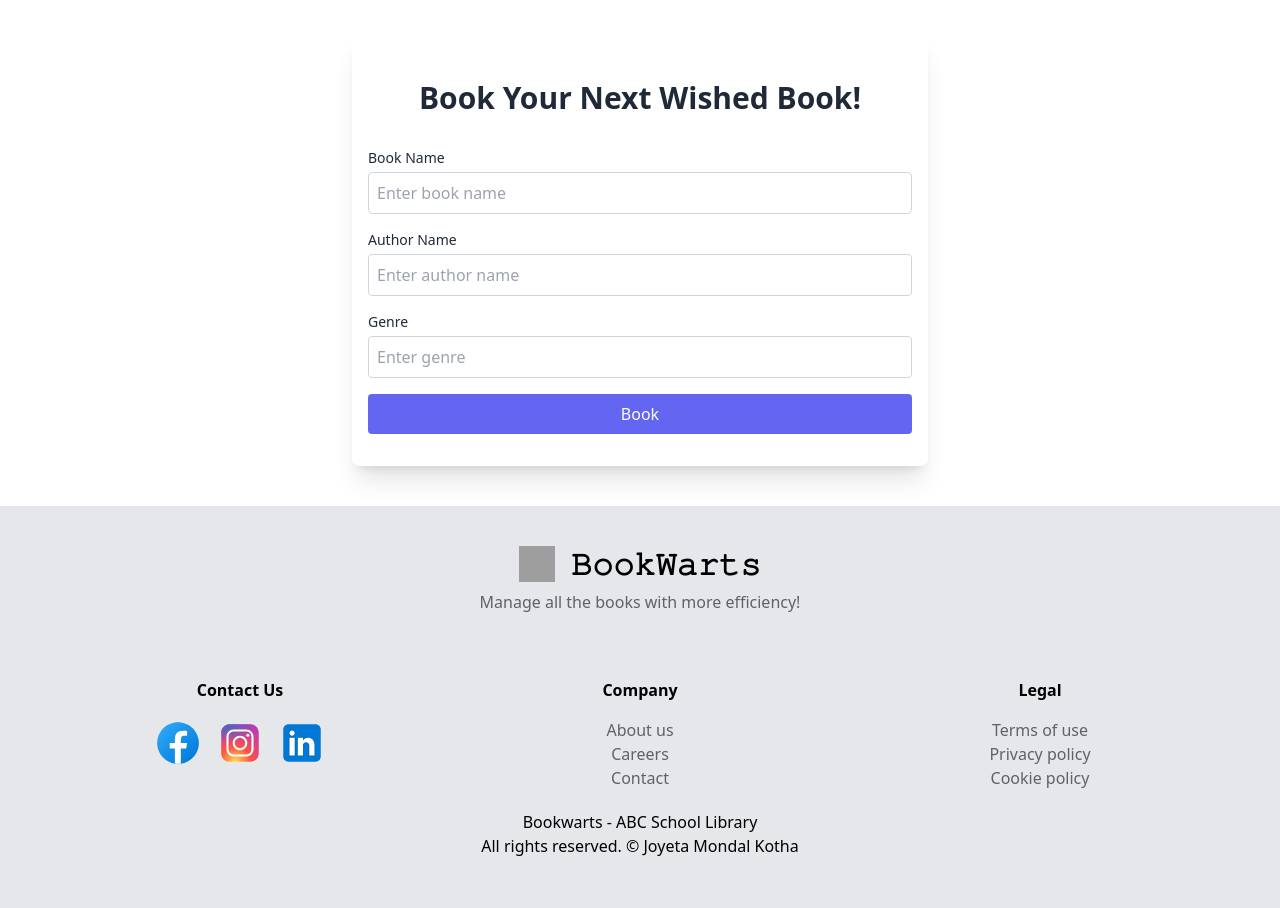
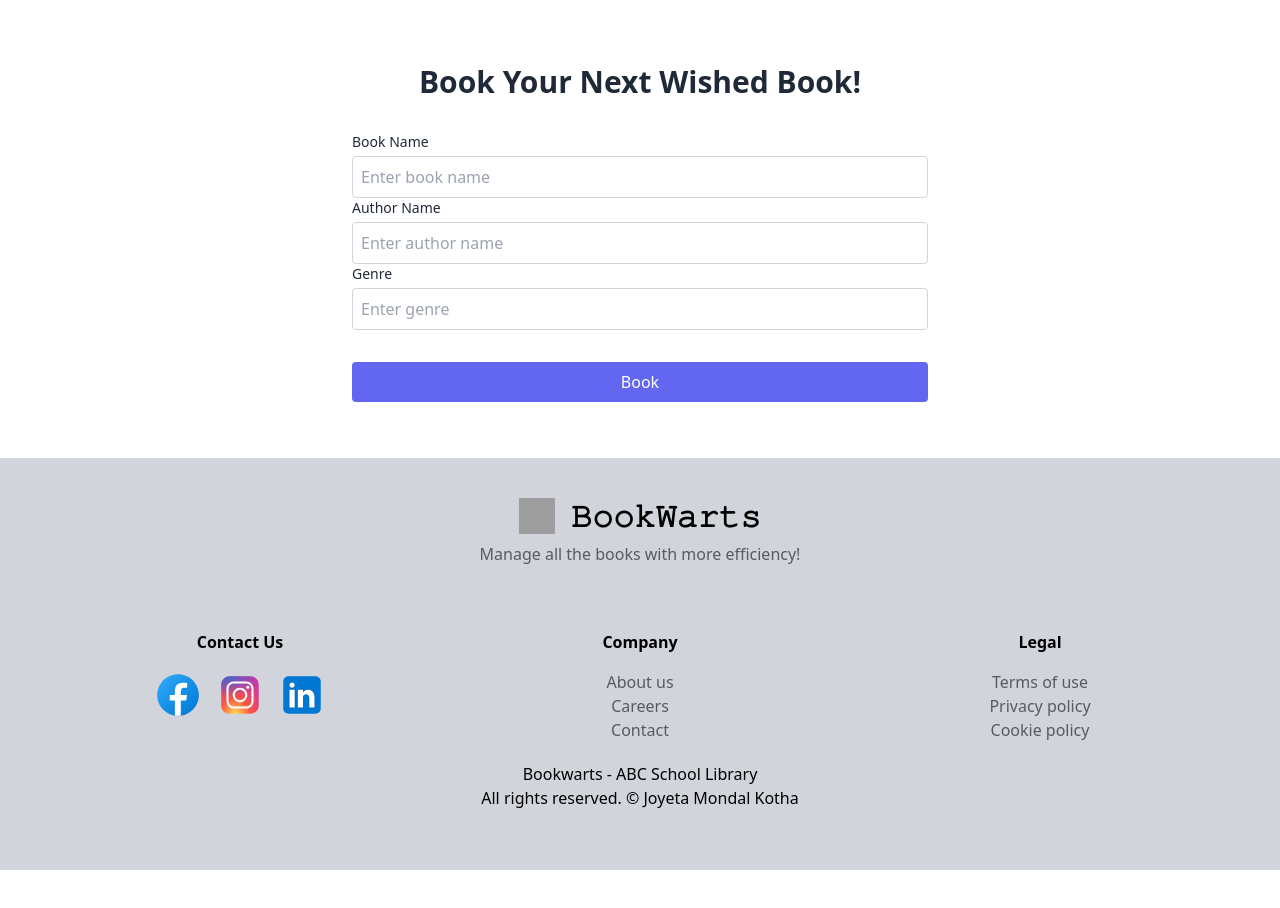
Before and after one commit to Joyeta-Mondal/assignment11-clientSide, a React (Vite) app: page / in a window 1280 px wide. Shown: the part 2520-3428 px from the top of the page. After the commit the page ends 3390 px from the top, so only its background shows below. Built offline with nearby package versions, Linux system fonts and the light colour scheme; grey boxes are pictures that could not be loaded.

Commit message:
updated BookYourBook section

```diff
--- a/src/App.jsx
+++ b/src/App.jsx
@@ -1,6 +1,4 @@
 import { useState } from "react";
-import reactLogo from "./assets/react.svg";
-import viteLogo from "/vite.svg";
 import "./App.css";
 
 function App() {
--- a/src/components/BookYourBook/BookYourBook.jsx
+++ b/src/components/BookYourBook/BookYourBook.jsx
@@ -35,13 +35,13 @@ const BookYourBook = () => {
   };
 
   return (
-    <div className=" my-10 max-w-xl mx-auto p-4 shadow-xl rounded-lg dark:bg-gray-800 dark:text-white">
+    <div className="py-10 mx-auto p-4 shadow-xl  dark:bg-gray-800 dark:text-white">
       <h2 className="text-3xl text-center font-bold my-8">
         Book Your Next Wished Book!
       </h2>
       <div>
-        <form onSubmit={handleSubmit}>
-          <div className="mb-4">
+        <form className="max-w-xl mx-auto" onSubmit={handleSubmit}>
+          <div className="">
             <label className="block text-sm font-medium mb-1">Book Name</label>
             <input
               type="text"
@@ -52,7 +52,7 @@ const BookYourBook = () => {
               required
             />
           </div>
-          <div className="mb-4">
+          <div className="">
             <label className="block text-sm font-medium mb-1">
               Author Name
             </label>
@@ -78,7 +78,7 @@ const BookYourBook = () => {
           </div>
           <button
             type="submit"
-            className="w-full bg-indigo-500 text-white py-2 mb-4 rounded hover:bg-blue-700 dark:bg-blue-500 dark:hover:bg-blue-400"
+            className="w-full mt-4 bg-indigo-500 text-white py-2 mb-4 rounded hover:bg-blue-700 dark:bg-blue-500 dark:hover:bg-blue-400"
           >
             Book
           </button>
--- a/src/components/Footer/Footer.jsx
+++ b/src/components/Footer/Footer.jsx
@@ -1,8 +1,8 @@
 const Footer = ({ isDarkMode }) => {
   return (
     <footer
-      className={`p-10 mt-10 ${
-        isDarkMode ? "bg-gray-800 text-white" : "bg-[#e5e7eb] text-black"
+      className={`p-10 ${
+        isDarkMode ? "bg-gray-800 text-white" : "bg-gray-300 text-black"
       }`}
     >
       <div className="text-center mb-16">
--- a/src/components/Home/Home.jsx
+++ b/src/components/Home/Home.jsx
@@ -6,7 +6,7 @@ import NewComingBooks from "../NewComingBooks/NewComingBooks";
 
 const Home = () => {
   return (
-    <div className="">
+    <div>
       <Banner></Banner>
 
       <BookCategory></BookCategory>
```
